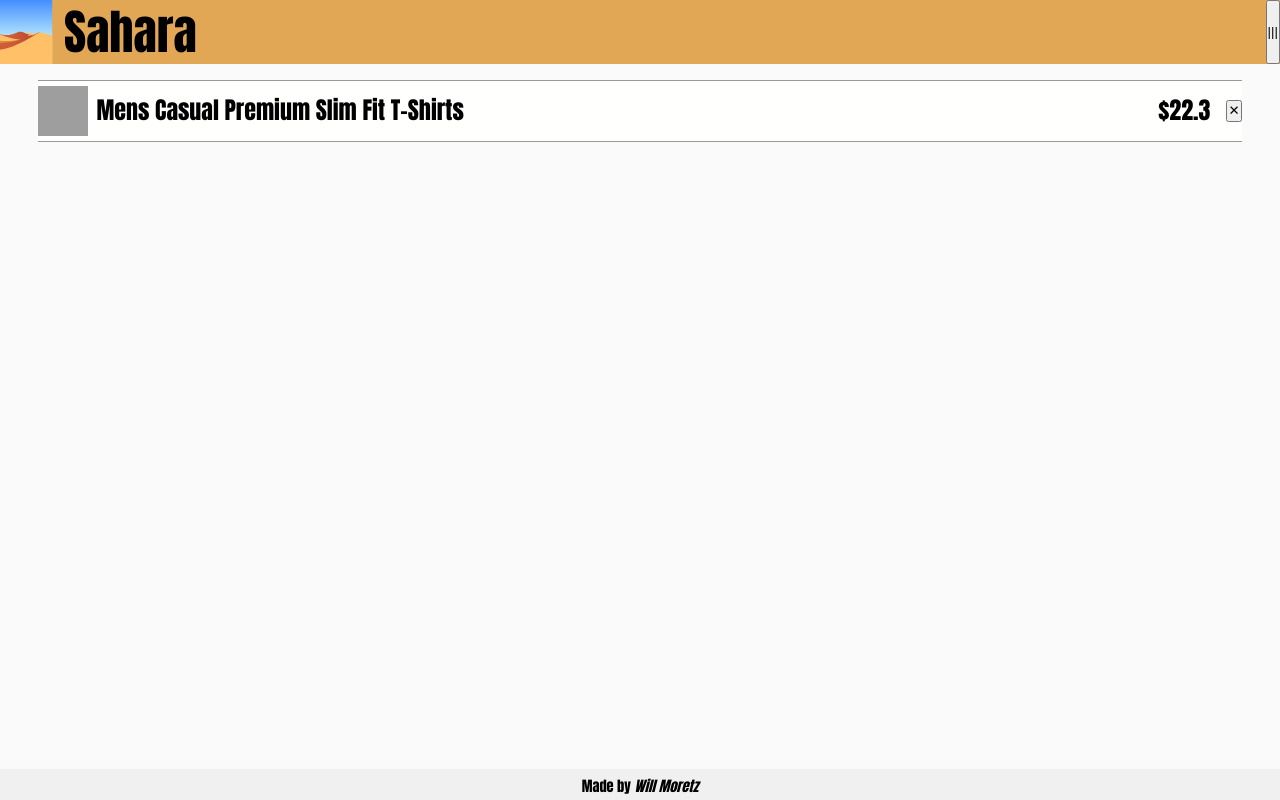
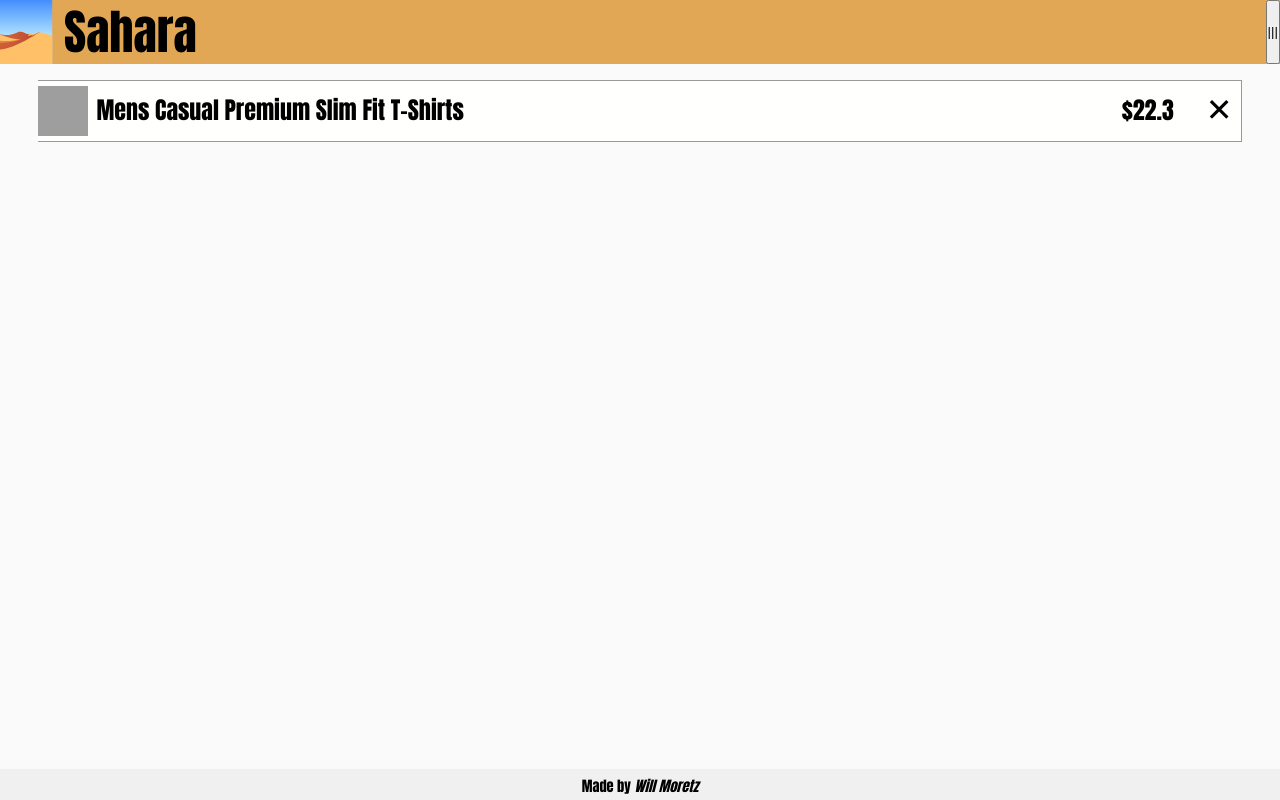
Before and after one commit to WillMoretz/shopping-cart, a React app: page /#/cart in a window 1280 px wide. Built offline with nearby package versions, Linux system fonts and the light colour scheme; no server answers; grey boxes are pictures that could not be loaded.

Commit message:
styled cart item remove button

```diff
--- a/src/index.css
+++ b/src/index.css
@@ -124,13 +124,18 @@ section {
   align-items: center;
 }
 
+.cart-item,
+.cart-remove {
+  background-color: rgb(256, 256, 254);
+}
+
 .cart-item {
   margin: 1rem min(3vw, 320px) 1rem min(3vw, 320px);
   padding: 5px 0 5px 0;
   border-top: 1px solid rgba(0, 0, 0, 0.4);
   border-bottom: 1px solid rgba(0, 0, 0, 0.4);
-  background-color: rgb(256, 256, 254);
-  gap: 1rem;
+  border-right: 1px solid rgba(0, 0, 0, 0.4);
+  gap: 2rem;
 }
 
 .cart-shop-link > img {
@@ -146,6 +151,20 @@ section {
 
 .cart-price {
   margin-left: auto;
+}
+
+.cart-remove {
+  height: 100%;
+  border: none;
+  font-size: 2rem;
+  font-weight: 0;
+  padding-right: 0.5rem;
+  color: black;
+  transition: color 175ms ease-in-out;
+}
+
+.cart-remove:hover {
+  color: red;
 }
 
 h2 {
```
